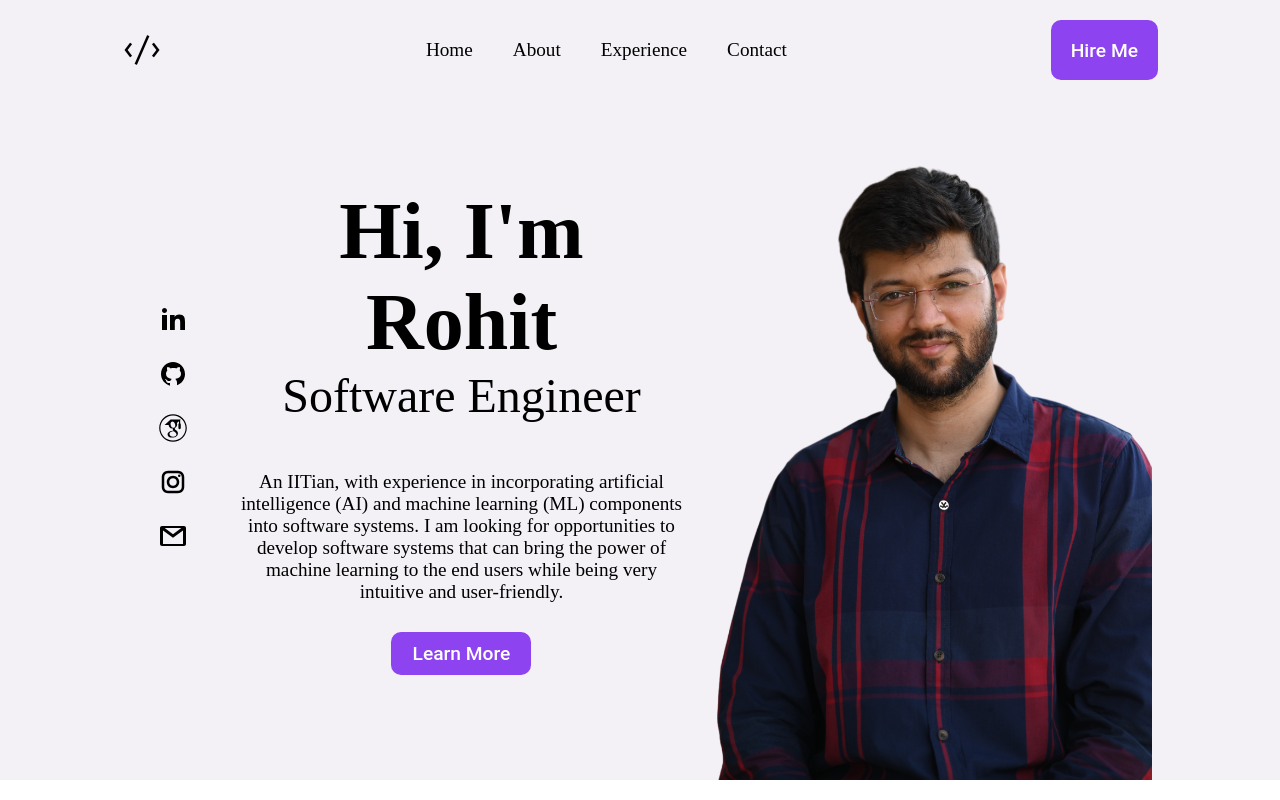
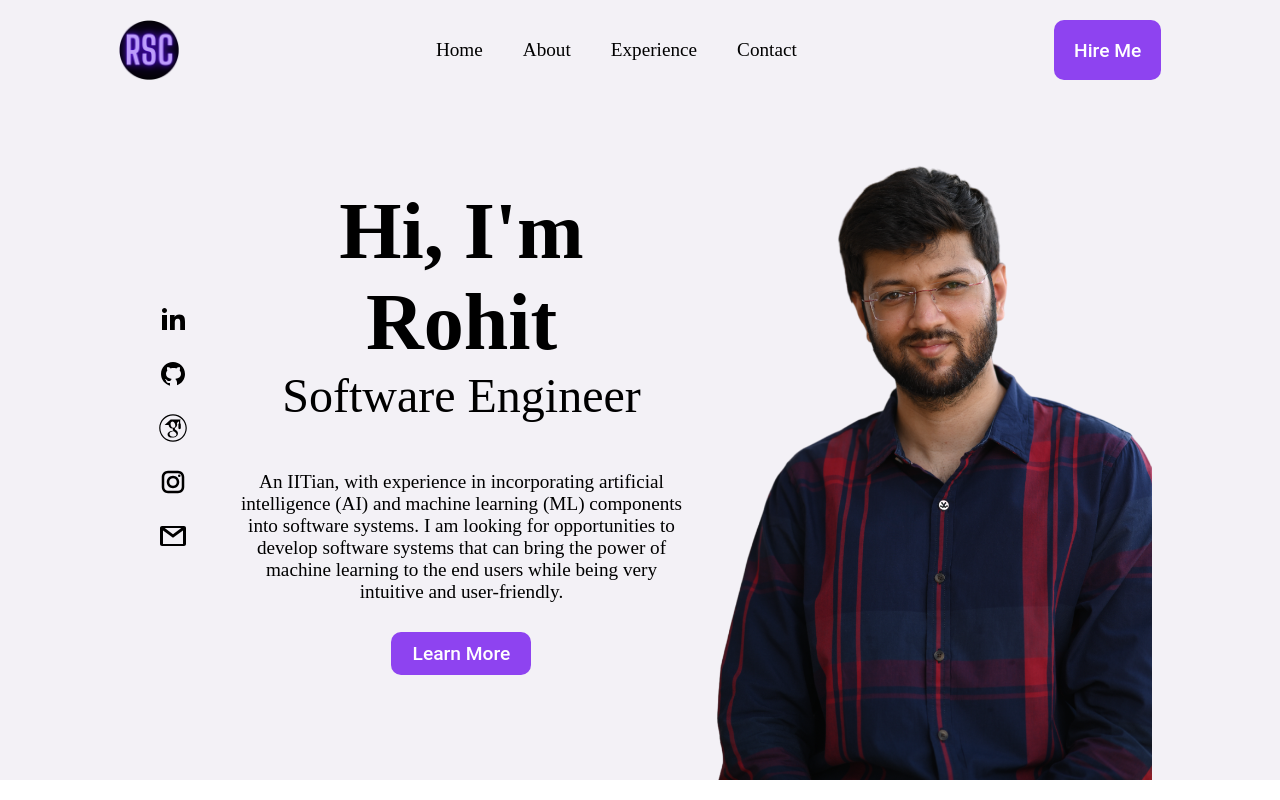
Before and after one commit to rsc1102/rsc1102.github.io, a plain HTML site: page index.html in a window 1280 px wide. Shown: the top 800 px of the page. Drawn offline with nearby package versions, Linux system fonts and the light colour scheme.

Commit message:
Added Icon

```diff
--- a/CSS/nav_styles.css
+++ b/CSS/nav_styles.css
@@ -45,3 +45,11 @@
     flex-direction: column;
     justify-content: center;
 }
+
+
+.header_icon{
+    max-width: 60px;
+    max-height: 60px;
+    object-fit: contain;
+
+}
--- a/index.html
+++ b/index.html
@@ -5,6 +5,7 @@
     <meta http-equiv="X-UA-Compatible" content="IE=edge">
     <meta name="viewport" content="width=device-width, initial-scale=1.0">
     <title>Rohit Chaudhari</title>
+    <link rel="icon" type="image/x-icon" href="images/favicon.ico">
     <link rel="stylesheet" href="https://cdn.jsdelivr.net/npm/swiper@9/swiper-bundle.min.css" />
     <link rel="stylesheet" href="CSS/nav_styles.css">
     <link rel="stylesheet" href="CSS/section_styles.css">
@@ -23,7 +24,7 @@
 <body>
     <header class="header">
         <div class="source_code_icon width-1200-inf">
-            <img src="images/source-code-40.png">
+            <img src="images/icon.png" class="header_icon">
         </div>
 
         <nav class="nav">
```
Also changed, not shown: images/favicon.ico (added), images/icon.png (added).
